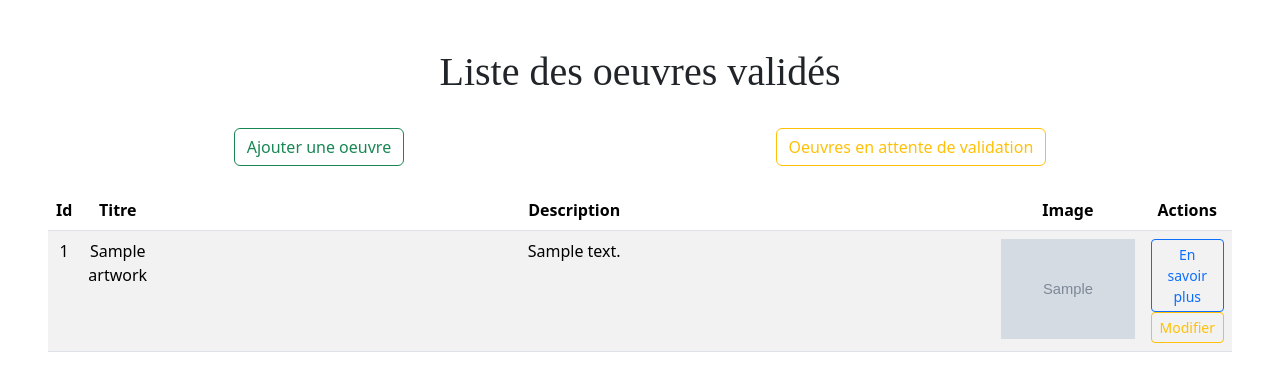
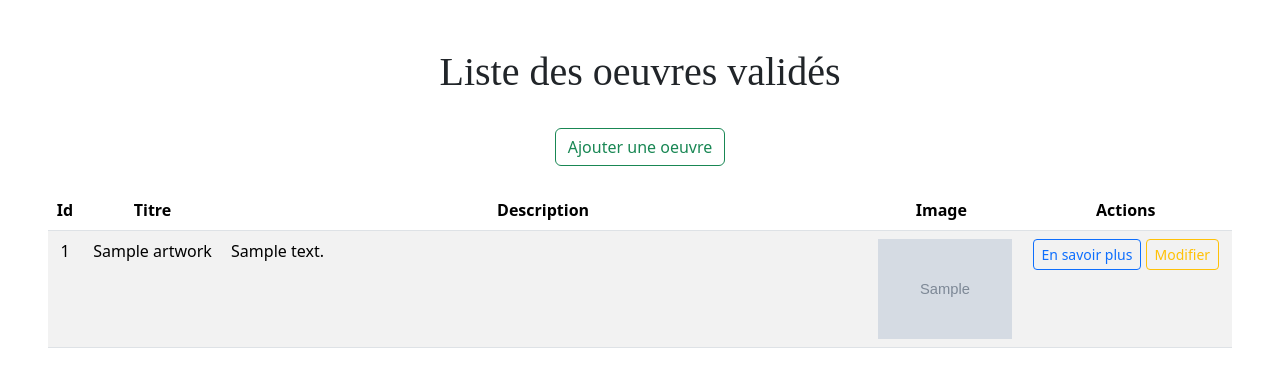
Before and after one commit to David-Besse/art-home_back, a Symfony app: template templates/artwork/index.html.twig in a window 1280 px wide. Shown: the part 58-449 px from the top of the page. Run offline with Twig, Linux system fonts and the light colour scheme; the template is opened without the code that fills it: most values are stand-ins (such as "Sample title", 1, 10 or a date in 2020); grey boxes marked "Sample" are stand-in pictures; some libraries are stand-ins or nearby versions; some web fonts are replaced.

Commit message:
update layout for artwork

```diff
--- a/src/Controller/Back/ArtworkController.php
+++ b/src/Controller/Back/ArtworkController.php
@@ -24,6 +24,7 @@ class ArtworkController extends AbstractController
      */
     public function index(ArtworkRepository $artworkRepository): Response
     {
+
         return $this->render('artwork/index.html.twig', [
             'artworks' => $artworkRepository->findBy(['status' => true], ['id' => 'DESC']),
         ]);
--- a/src/Controller/Back/MainController.php
+++ b/src/Controller/Back/MainController.php
@@ -2,6 +2,7 @@
 
 namespace App\Controller\Back;
 
+use App\Repository\ArtworkRepository;
 use Symfony\Component\Routing\Annotation\Route;
 use Symfony\Bundle\FrameworkBundle\Controller\AbstractController;
 
@@ -12,8 +13,9 @@ class MainController extends AbstractController
      *
      * @Route("/", name="app_home_backoffice")
      */
-    public function home()
+    public function home(ArtworkRepository $artworkRepository)
     {
-        return $this->render('main.html.twig');
+        $artworksNotValidate = $artworkRepository->findBy(['status' => false]);
+        return $this->render('main.html.twig', ['artworksNotValidate' => $artworksNotValidate]);
     }
 }
--- a/templates/artwork/index.html.twig
+++ b/templates/artwork/index.html.twig
@@ -7,29 +7,28 @@
     {{ include('_flash_messages.html.twig')}}
     <div class="text-center d-flex justify-content-around">
         <a href="{{ path('app_artwork_new') }}" class="btn btn-outline-success mb-4 mt-4">Ajouter une oeuvre</a>
-        <a href="{{ path('app_validation_waiting')}}" class="btn btn-outline-warning mb-4 mt-4" >Oeuvres en attente de validation</a>
     </div>
     <table class="table table-striped">
         <thead>
             <tr class="text-center">
                 <th>Id</th>
                 <th>Titre</th>
-                <th style="width:900px">Description</th>
+                <th>Description</th>
                 <th>Image</th>
                 <th>Actions</th>
             </tr>
         </thead>
         <tbody>
         {% for artwork in artworks %}
-            <tr class=" text-center">
+            <tr class="text-center">
                 <td>{{ artwork.id }}</td>
                 <td>{{ artwork.title }}</td>
                 {% if artwork.description is same as (null)%}
                 <td>-</td>
                 {% else %}
-                <td>{{ artwork.description }}</td>
+                <td style="text-align: justify; width: 40rem;">{{ artwork.description }}</td>
                 {% endif %}
-                <td><img src="{{ artwork.picture }}" height="100px"></td>
+                <td style="text-align: end;"><img src="{{ artwork.picture }}" height="100px"></td>
                 <td>
                     <a href="{{ path('app_artwork_show', {'id': artwork.id}) }}" class="btn btn-outline-primary btn-sm">En savoir plus</a>
                     <a href="{{ path('app_artwork_edit', {'id': artwork.id}) }}" class="btn btn-outline-warning btn-sm">Modifier</a>
--- a/templates/artwork/validation.html.twig
+++ b/templates/artwork/validation.html.twig
@@ -3,8 +3,7 @@
 <h1 class="text-center">Oeuvres en attente de validation</h1>
 {{ include('_flash_messages.html.twig')}}
 <div class="text-center">
-    <a href="{{ path('app_artwork_index') }}" class="btn btn-outline-primary mb-4 mt-4">Retour à la liste des
-        oeuvres</a>
+    <a href="{{ path('app_artwork_index') }}" class="btn btn-outline-primary mb-4 mt-4">Retour à la liste des oeuvres</a>
 </div>
 <table class="table table-striped">
     <thead>
--- a/templates/exhibition/_form.html.twig
+++ b/templates/exhibition/_form.html.twig
@@ -1,6 +1,6 @@
 {{ form_start(form, {'attr': {'novalidate': 'novalidate'}}) }}
 {{ form_widget(form) }}
 <div class="d-flex justify-content-center">
-    <button class="btn btn-outline-success">{{ button_label|default('Ajouter') }}</button>
+    <button class="btn btn-success">{{ button_label|default('Ajouter') }}</button>
 </div>
 {{ form_end(form) }}
--- a/templates/main.html.twig
+++ b/templates/main.html.twig
@@ -15,15 +15,22 @@
                     <a class="nav-link text-white" href="{{ path('app_user_index')}}">Utilisateurs</a>
                 </li>
             </ul>
+            {% if artworksNotValidate %}
+            <a href="{{ path('app_validation_waiting')}}" class="btn btn-warning mb-4 mt-4">Oeuvres en attente de
+                validation</a>
+            {% endif %}
+
             {% if is_granted('IS_AUTHENTICATED_FULLY') %}
             <ul class="nav nav-underline d-flex align-items-center ">
-                        <li><h6 class="nav-item text-white mr-4 mt-1 ">
+                <li>
+                    <h6 class="nav-item text-white mr-4 mt-1 ">
                         {% if is_granted("ROLE_ADMIN") %}
                         Administrateur
                         {% elseif is_granted("ROLE_MODERATOR") %}
                         Modérateur
                         {% endif %}
-                        </h6></li>
+                    </h6>
+                </li>
 
                 <li><a class="btn btn-danger me-2" href="{{ path('app_logout') }}">Déconnexion</a></li>
             </ul>
```
Lines whose indentation alone changed are shown as unchanged.
